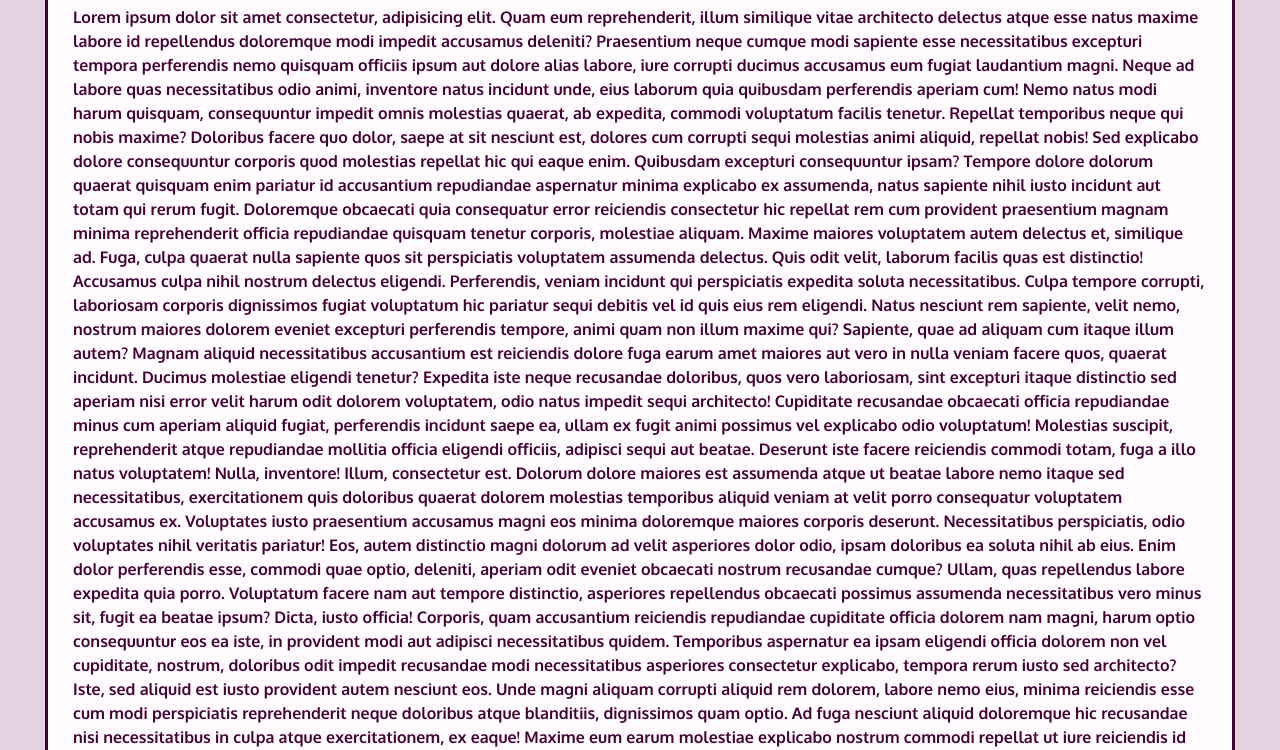
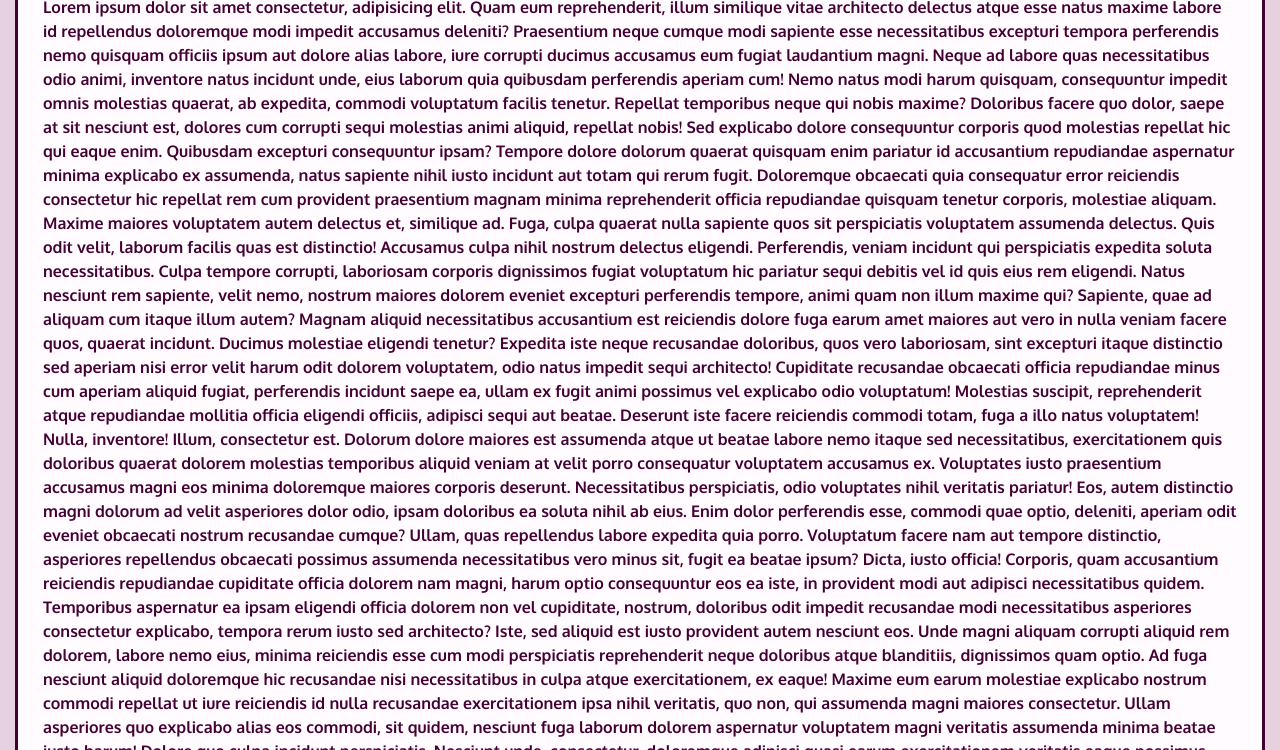
Before and after one commit to riamahajan/WebCoursera_1, a plain HTML site: page Module_3_Assignment/index.html in a window 1280 px wide. Shown: the part 174-924 px from the top of the page. Drawn offline with nearby package versions, Linux system fonts and the light colour scheme; a script that the page names is missing; files whose address does not match are found by name.

Commit message:
Update style.css

```diff
--- a/Module_3_Assignment/CSS/css/style.css
+++ b/Module_3_Assignment/CSS/css/style.css
@@ -99,9 +99,6 @@ p {
 
 
 @media (min-width: 767px) {
-  #main-content{
-    padding: 10px 45px 10px 45px;
-  }
   h1{
     padding: 1PX;
     font-size: 0.5em;
```
